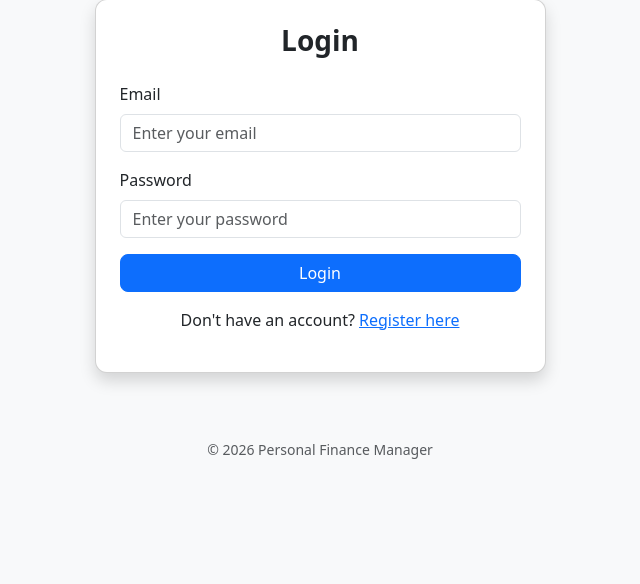
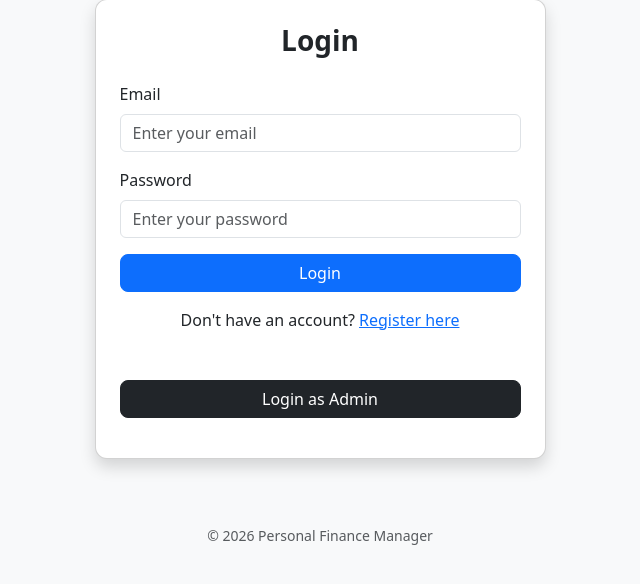
Before and after one commit to Vaibhav5564/Personal-Finance-Manager, a Flask app: page /login in a window 1280 px wide. Shown: the part 81-665 px from the top of the page, without its empty margins (320-960 px from the left). Run offline with Flask 3, Linux system fonts and the light colour scheme.

Commit message:
Finalise-My-First-Project-On-Personal-Finance-Manager

```diff
--- a/Personal Finance Manager/app/routes.py
+++ b/Personal Finance Manager/app/routes.py
@@ -6,7 +6,7 @@ from .utils import calculate_totals
 from flask_login import login_user, login_required, logout_user, current_user
 from werkzeug.security import generate_password_hash, check_password_hash
 import csv
-
+from flask import session
 
 
 # Blueprint
@@ -18,9 +18,9 @@ main = Blueprint('main', __name__)
 
 @main.route('/')
 def home():
-    logout_user()
+    if current_user.is_authenticated:
+        return redirect(url_for('main.dashboard'))
     return redirect(url_for('main.login'))
-
 # -----------------------------
 # REGISTER
 # -----------------------------
@@ -229,29 +229,7 @@ def visualize():
         expense=expense,
         balance=balance
     )
-# -----------------------------
-# ADMIN DASHBOARD
-# -----------------------------
-@main.route('/admin', methods=['GET', 'POST'])
-def admin_dashboard():
 
-    if request.method == 'POST':
-        password = request.form.get('admin_password')
-
-        if password == "vaibhav0722":
-            users = User.query.all()
-            transactions = Transaction.query.all()
-
-            return render_template(
-                'admin/admin_dashboard.html',
-                users=users,
-                transactions=transactions
-            )
-        else:
-            flash("Invalid admin passcode!", "danger")
-            return redirect(url_for('main.admin_dashboard'))
-
-    return render_template('admin/admin_login_simple.html')
 # -----------------------------
 # ERROR HANDLERS
 # -----------------------------
@@ -274,7 +252,9 @@ def restrict_access():
         allowed_routes = [
             'main.login',
             'main.register',
-            'main.admin_dashboard',
+            'main.admin_login',      # Allow admin login page
+            'main.admin_dashboard',  # Optional
+            'main.admin_logout',     # Optional
             'static'
         ]
 
@@ -320,3 +300,55 @@ def monthly_report():
         expense=expense,
         balance=balance
     )
+
+# -----------------------------
+# ADMIN DASHBOARD
+# -----------------------------
+
+
+
+@main.route('/admin/login', methods=['GET', 'POST'])
+def admin_login():
+
+    if request.method == 'POST':
+
+        password = request.form.get('password')
+
+        if password == "vaibhav0722":
+
+            session['admin'] = True
+
+            return redirect(url_for('main.admin_dashboard'))
+
+        else:
+
+            flash("Invalid Admin Password", "danger")
+
+    return render_template("admin/admin_login.html")
+
+@main.route('/admin/dashboard')
+def admin_dashboard():
+
+    if not session.get("admin"):
+
+        return redirect(url_for('main.admin_login'))
+
+    users = User.query.all()
+
+    transactions = Transaction.query.all()
+
+    return render_template(
+        "admin/admin_dashboard.html",
+        users=users,
+        transactions=transactions
+    )
+
+
+@main.route('/admin/logout')
+def admin_logout():
+
+    session.pop("admin", None)
+
+    flash("Admin logged out successfully.")
+
+    return redirect(url_for("main.admin_login"))
--- a/Personal Finance Manager/static/js/main.js
+++ b/Personal Finance Manager/static/js/main.js
@@ -1,11 +1,10 @@
-// simple console message to check JS working
+// Check JS is loaded
 console.log("Finance Manager JS Loaded");
 
-
-// confirmation before deleting transaction
+// Confirmation before deleting transaction
 document.addEventListener("DOMContentLoaded", function () {
 
-    const deleteButtons = document.querySelectorAll(".btn-danger");
+    const deleteButtons = document.querySelectorAll(".delete-btn");
 
     deleteButtons.forEach(button => {
         button.addEventListener("click", function (e) {
@@ -13,8 +12,9 @@ document.addEventListener("DOMContentLoaded", function () {
             const confirmDelete = confirm("Are you sure you want to delete this transaction?");
 
             if (!confirmDelete) {
-                e.preventDefault(); // stop deletion
+                e.preventDefault();
             }
+
         });
     });
 
--- a/Personal Finance Manager/templates/auth/admin_auth.html
+++ b/Personal Finance Manager/templates/auth/admin_auth.html
@@ -17,7 +17,6 @@
             {{ form.password.label }}
             {{ form.password(class="form-control") }}
         </div>
-
         <button type="submit" class="btn btn-danger w-100">
             Login as Admin
         </button>
--- a/Personal Finance Manager/templates/auth/login.html
+++ b/Personal Finance Manager/templates/auth/login.html
@@ -40,6 +40,12 @@
                 <a href="{{ url_for('main.register') }}">Register here</a>
             </p>
 
+            <p class="text-center mt-3">
+                <a href="{{ url_for('main.admin_login') }}" class="btn btn-dark w-100 mt-3">
+    Login as Admin
+</a>
+            </p>
+
         </div>
 
     </div>
--- a/Personal Finance Manager/templates/navbar.html
+++ b/Personal Finance Manager/templates/navbar.html
@@ -72,13 +72,6 @@
                     </button>
                 </li>
 
-                <!-- 👑 Admin -->
-                <li class="nav-item ad" style="margin-left: 1rem;">
-                    <a class="nav-link text-danger" href="{{ url_for('main.admin_dashboard') }}">
-                        👑 Admin
-                     </a>
-                </li>
-
 
                 {% else %}
 
```
Also changed, not shown: Personal Finance Manager/templates/admin/admin_login.html (added, +58 -0 lines), Personal Finance Manager/instance/db.sqlite3.
